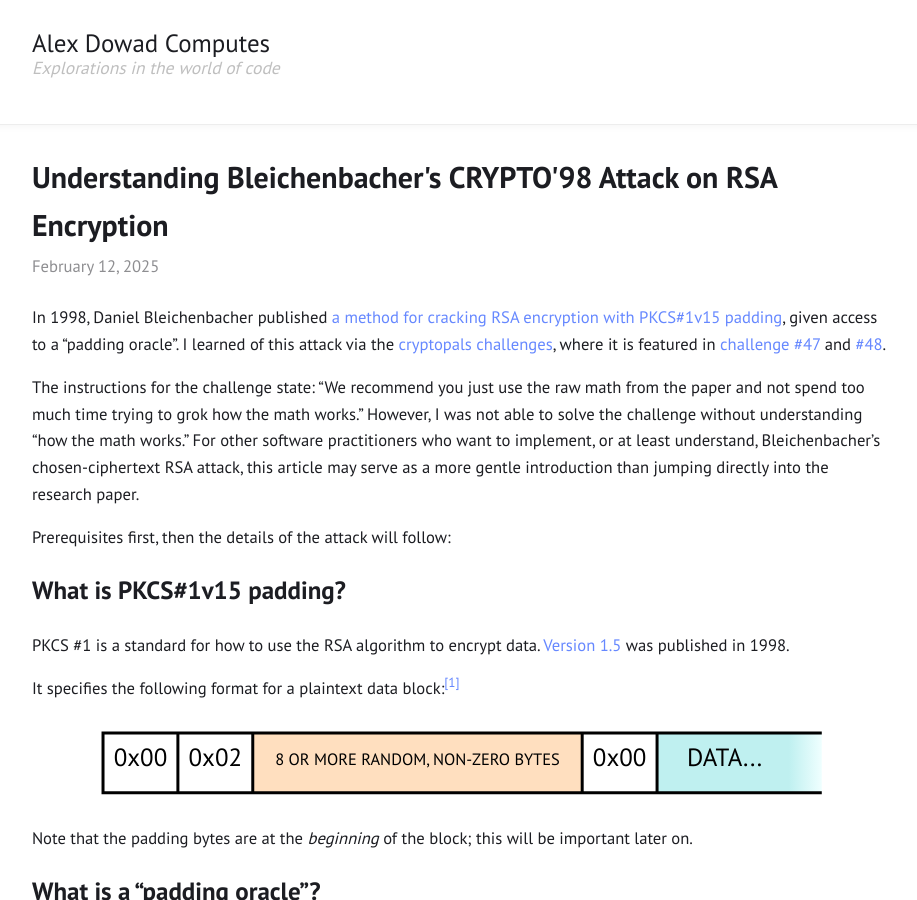
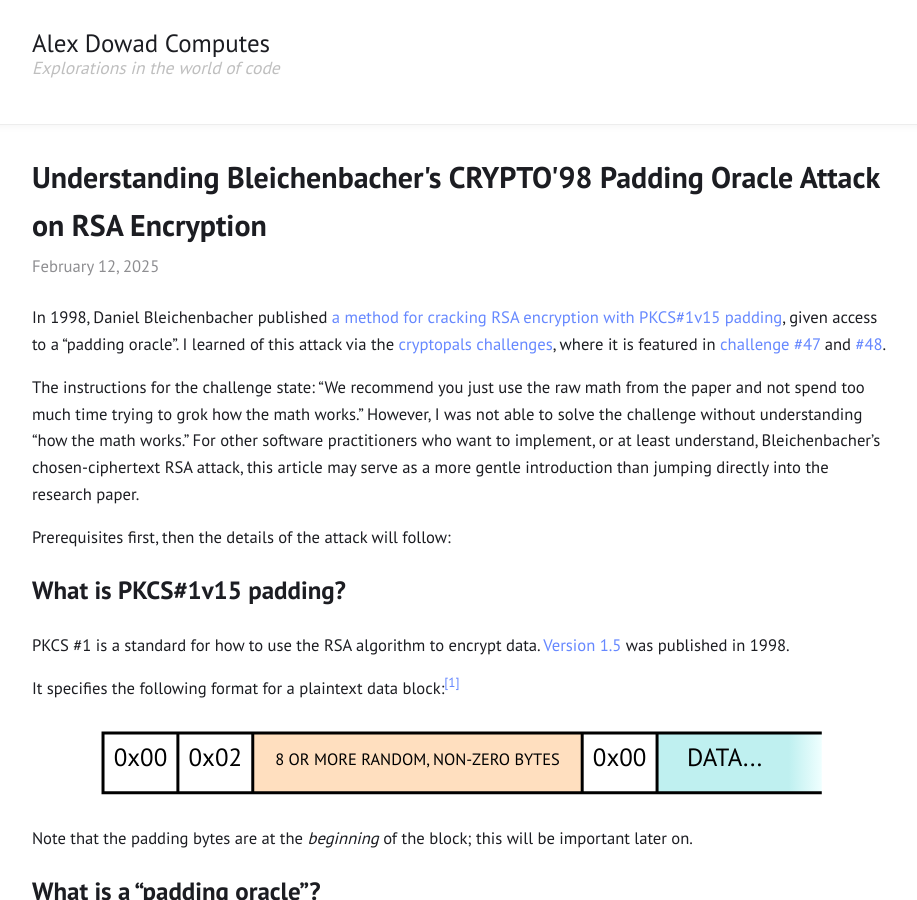
Before and after one commit to alexdowad/alexdowad.github.io, a Jekyll site: the page built from _posts/2025-02-12-understanding-bleichenbackers-crypto98-rsa-attack.markdown, in a window 1280 px wide and 900 px high. Shown: the whole window, without its empty margins (178-1095 px from the left). Built offline with Jekyll 4.4.1, drawn with Linux system fonts in a browser that asks for light colours.

Commit message:
Tweak title of Bleichenbacher post, add tag

```diff
--- a/_posts/2025-02-12-understanding-bleichenbackers-crypto98-rsa-attack.markdown
+++ b/_posts/2025-02-12-understanding-bleichenbackers-crypto98-rsa-attack.markdown
@@ -1,9 +1,10 @@
 ---
 layout: post
-title: "Understanding Bleichenbacher's CRYPTO'98 Attack on RSA Encryption"
+title: "Understanding Bleichenbacher's CRYPTO'98 Padding Oracle Attack on RSA Encryption"
 date:  2025-02-12
 categories:
   - security
+  - cryptanalysis
 stylesheets:
   - katex_smaller.css
 ---
```
